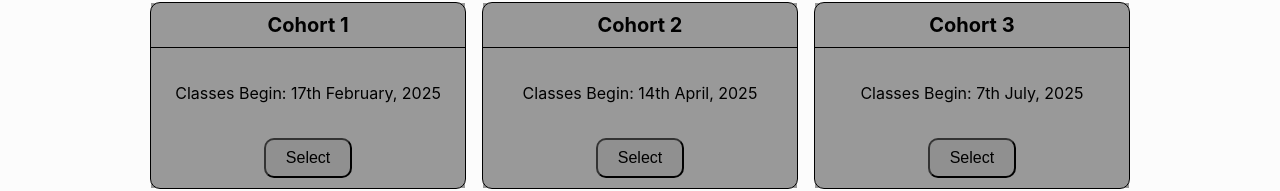
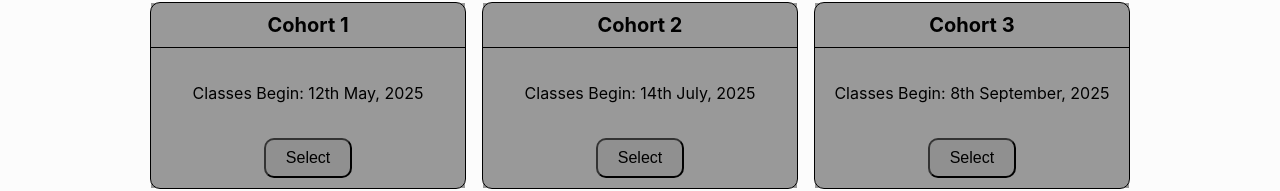
Before and after one commit to Sharon-uzu/techt, a React (Create React App) app: page /enroll in a window 1280 px wide. Shown: the part 924-1115 px from the top of the page. Built offline with nearby package versions, Linux system fonts and the light colour scheme.

Commit message:
Update Enroll.js

```diff
--- a/src/LandingPage/Screens/Enroll.js
+++ b/src/LandingPage/Screens/Enroll.js
@@ -761,7 +761,7 @@ const Enroll = () => {
               }}
             >
               <h5>Cohort 1</h5>
-              <p>Classes Begin: 17th February, 2025</p>
+              <p>Classes Begin: 12th May, 2025</p>
               <button
                 type="button"
                 onClick={() => {
@@ -782,7 +782,7 @@ const Enroll = () => {
               }}
             >
               <h5>Cohort 2</h5>
-              <p>Classes Begin: 14th April, 2025</p>
+              <p>Classes Begin: 14th July, 2025</p>
               <button
                 type="button"
                 onClick={() => {
@@ -803,7 +803,7 @@ const Enroll = () => {
               }}
             >
               <h5>Cohort 3</h5>
-              <p>Classes Begin: 7th July, 2025</p>
+              <p>Classes Begin: 8th September, 2025</p>
               <button
                 type="button"
                 onClick={() => {
```
